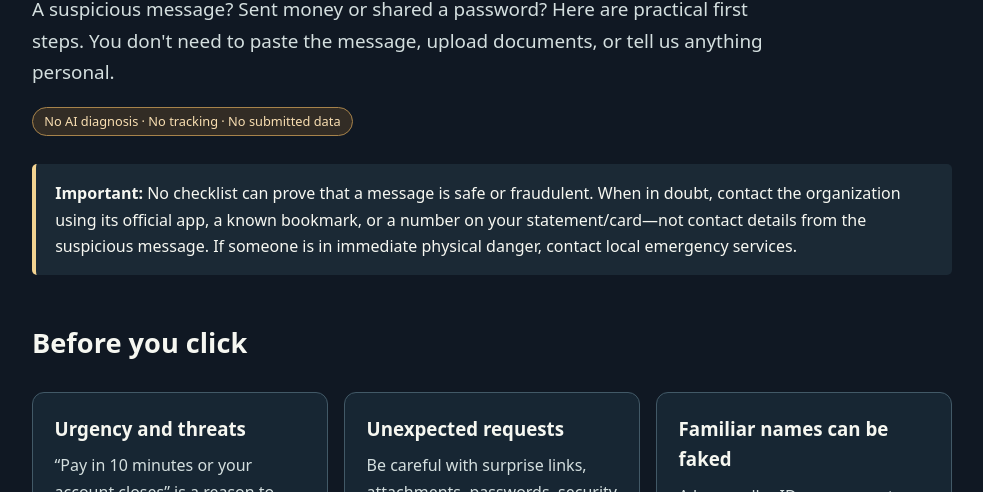
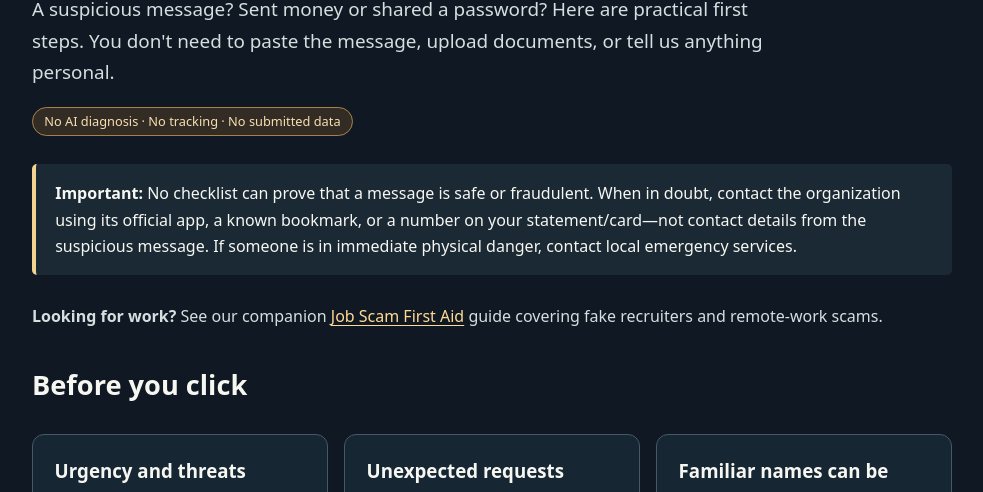
Before and after one commit to thecouncilosilliness-source/sloppyjoe, a plain HTML site: page hivebridge/site/help.html in a window 1280 px wide. Shown: the part 263-755 px from the top of the page, without its empty margins (148-1131 px from the left). Drawn offline with Linux system fonts and the light colour scheme.

Commit message:
docs(humanity): link new job scam first-aid guide

```diff
--- a/hivebridge/site/help.html
+++ b/hivebridge/site/help.html
@@ -46,6 +46,7 @@ small,.muted{color:#bbcbcc}
 <p class="lead">A suspicious message? Sent money or shared a password? Here are practical first steps. You don't need to paste the message, upload documents, or tell us anything personal.</p>
 <span class="label">No AI diagnosis · No tracking · No submitted data</span>
 <div class="notice"><strong>Important:</strong> No checklist can prove that a message is safe or fraudulent. When in doubt, contact the organization using its official app, a known bookmark, or a number on your statement/card—not contact details from the suspicious message. If someone is in immediate physical danger, contact local emergency services.</div>
+<p><strong>Looking for work?</strong> See our companion <a href="jobs.html">Job Scam First Aid</a> guide covering fake recruiters and remote-work scams.</p>
 <section class="section" aria-labelledby="redflags">
 <h2 id="redflags">Before you click</h2>
 <div class="grid">
```
